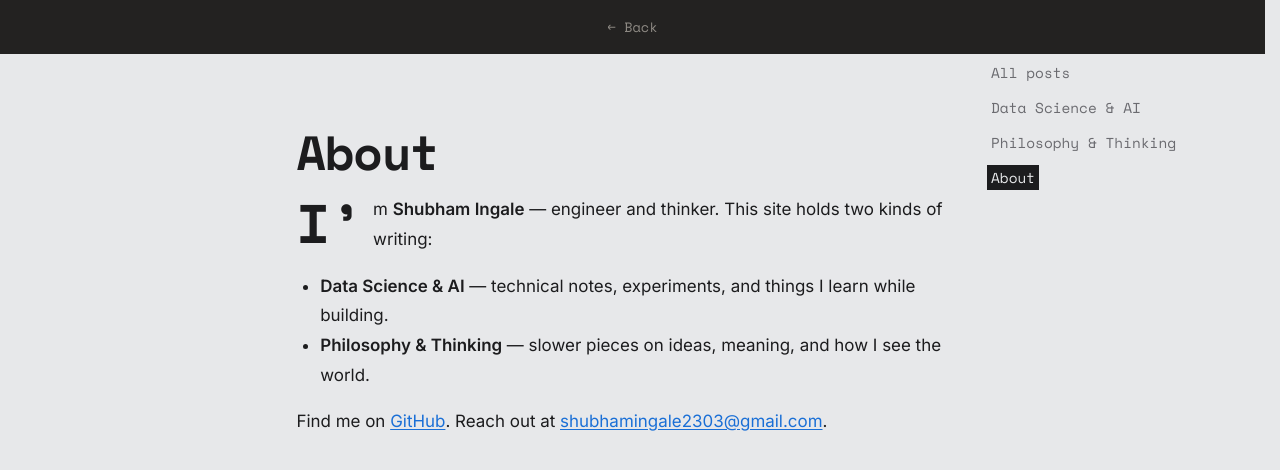
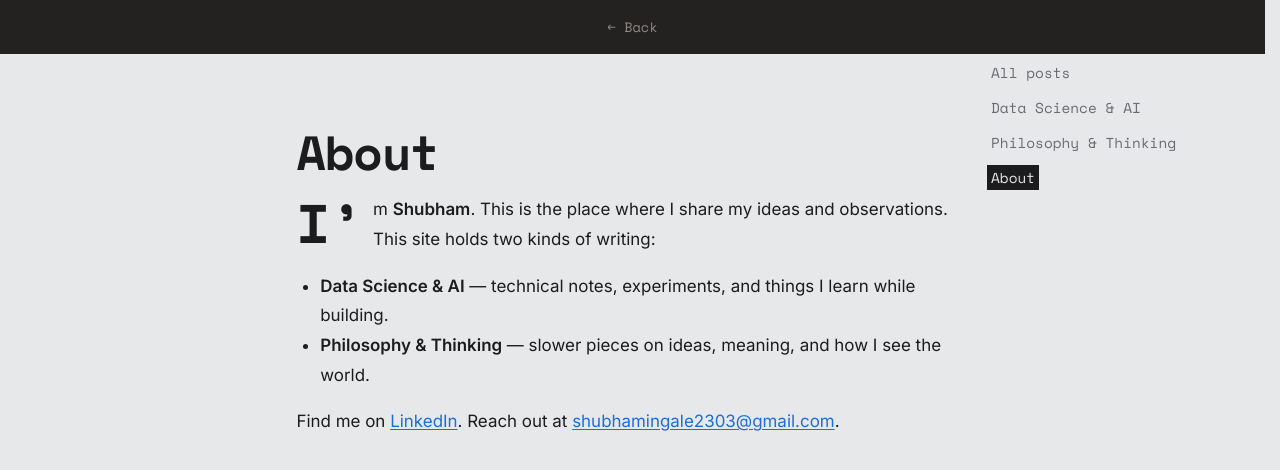
Before and after one commit to s-ingale/s-ingale.github.io, a Jekyll site: the page built from about.md, in a window 1280 px wide. Shown: the top 470 px of the page. Built offline with Jekyll 4.4.1, drawn with Linux system fonts in a browser that asks for light colours.

Commit message:
Revise About page: update personal introduction and correct social media link

```diff
--- a/about.md
+++ b/about.md
@@ -5,7 +5,7 @@ permalink: /about/
 body_class: theme-light
 ---
 
-I'm **Shubham Ingale** — engineer and thinker. This site holds two kinds of
+I'm **Shubham**. This is the place where I share my ideas and observations. This site holds two kinds of
 writing:
 
 - **Data Science & AI** — technical notes, experiments, and things I learn
@@ -13,5 +13,5 @@ writing:
 - **Philosophy & Thinking** — slower pieces on ideas, meaning, and how I see
   the world.
 
-Find me on [GitHub](https://github.com/s-ingale).
+Find me on [LinkedIn](https://www.linkedin.com/in/ingale-shubham/).
 Reach out at <shubhamingale2303@gmail.com>.
```
